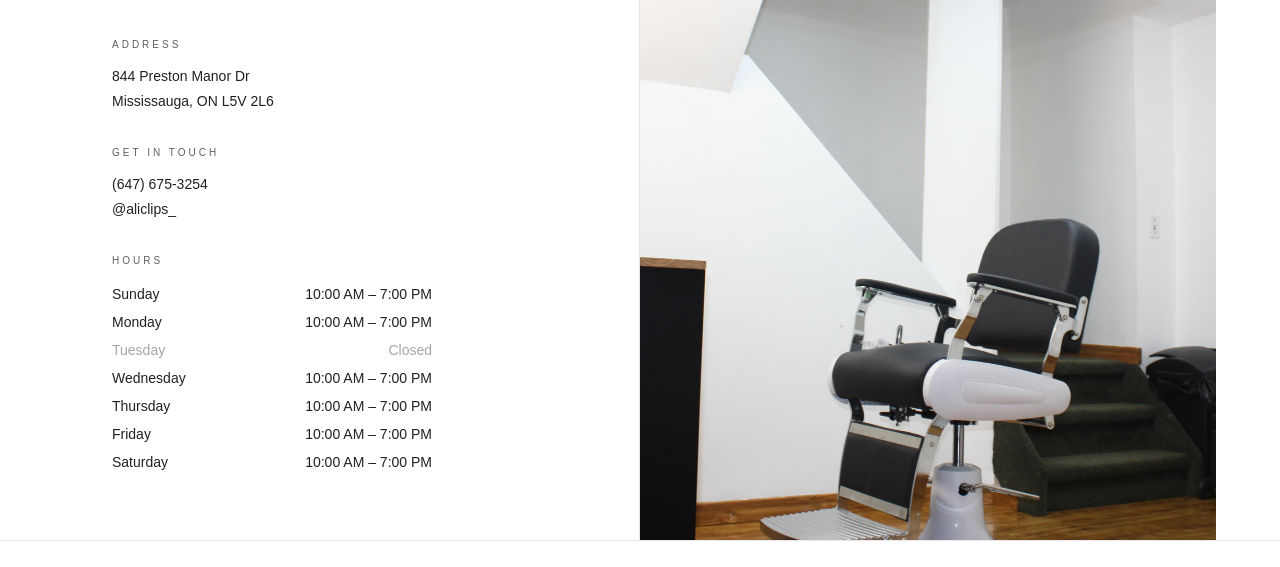
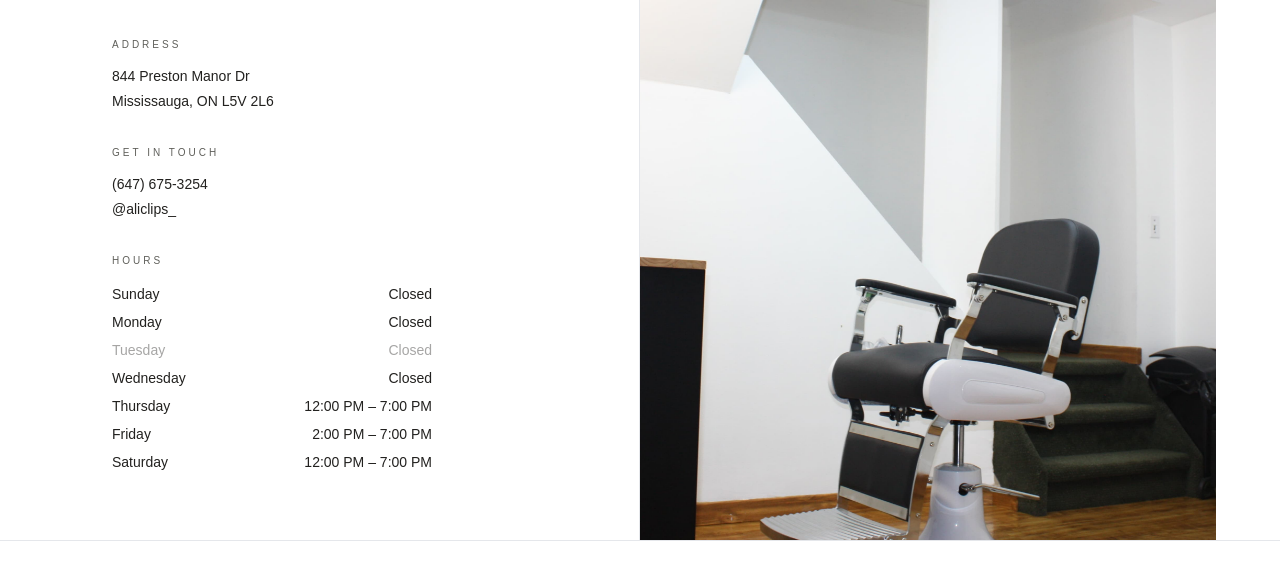
Before and after one commit to eesaali02/ali-clips-website, a website: page index.html in a window 1280 px wide. Shown: the part 4853-5420 px from the top of the page. Drawn offline with nearby package versions, Linux system fonts and the light colour scheme.

Commit message:
Update index.html

```diff
--- a/index.html
+++ b/index.html
@@ -430,7 +430,7 @@
                         <span class="faq-plus text-white/60 flex-shrink-0">+</span>
                     </button>
                     <p class="faq-answer text-[13px] text-white/55 leading-[1.8]">
-                        Open Sunday, Monday, and Wednesday through Saturday, 10:00 AM – 7:00 PM. Closed Tuesdays.
+                        Open Thursday through Saturday, 12:00 PM – 7:00 PM.
                     </p>
                 </div>
                 <div class="faq-item border-t border-white/20">
@@ -480,13 +480,13 @@
                     <div>
                         <p class="text-[10px] tracking-[0.3em] uppercase text-[#5f5f5a] mb-3">Hours</p>
                         <div class="text-[14px] leading-[2]">
-                            <div class="flex justify-between gap-4 max-w-xs"><span>Sunday</span><span>10:00 AM – 7:00 PM</span></div>
-                            <div class="flex justify-between gap-4 max-w-xs"><span>Monday</span><span>10:00 AM – 7:00 PM</span></div>
+                            <div class="flex justify-between gap-4 max-w-xs"><span>Sunday</span><span>Closed</span></div>
+                            <div class="flex justify-between gap-4 max-w-xs"><span>Monday</span><span>Closed</span></div>
                             <div class="flex justify-between gap-4 max-w-xs opacity-40"><span>Tuesday</span><span>Closed</span></div>
-                            <div class="flex justify-between gap-4 max-w-xs"><span>Wednesday</span><span>10:00 AM – 7:00 PM</span></div>
-                            <div class="flex justify-between gap-4 max-w-xs"><span>Thursday</span><span>10:00 AM – 7:00 PM</span></div>
-                            <div class="flex justify-between gap-4 max-w-xs"><span>Friday</span><span>10:00 AM – 7:00 PM</span></div>
-                            <div class="flex justify-between gap-4 max-w-xs"><span>Saturday</span><span>10:00 AM – 7:00 PM</span></div>
+                            <div class="flex justify-between gap-4 max-w-xs"><span>Wednesday</span><span>Closed</span></div>
+                            <div class="flex justify-between gap-4 max-w-xs"><span>Thursday</span><span>12:00 PM – 7:00 PM</span></div>
+                            <div class="flex justify-between gap-4 max-w-xs"><span>Friday</span><span>2:00 PM – 7:00 PM</span></div>
+                            <div class="flex justify-between gap-4 max-w-xs"><span>Saturday</span><span>12:00 PM – 7:00 PM</span></div>
                         </div>
                     </div>
                 </div>
```
